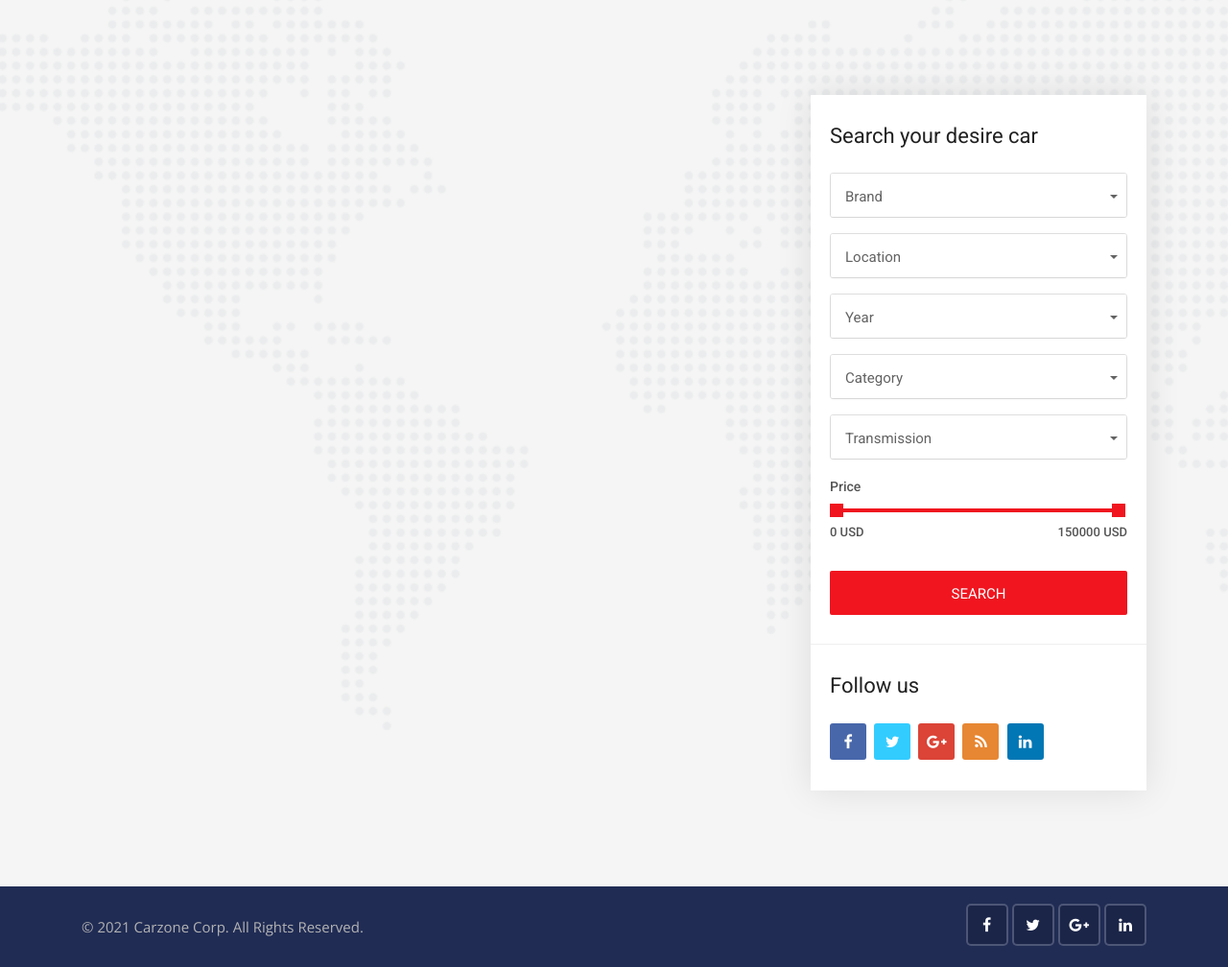
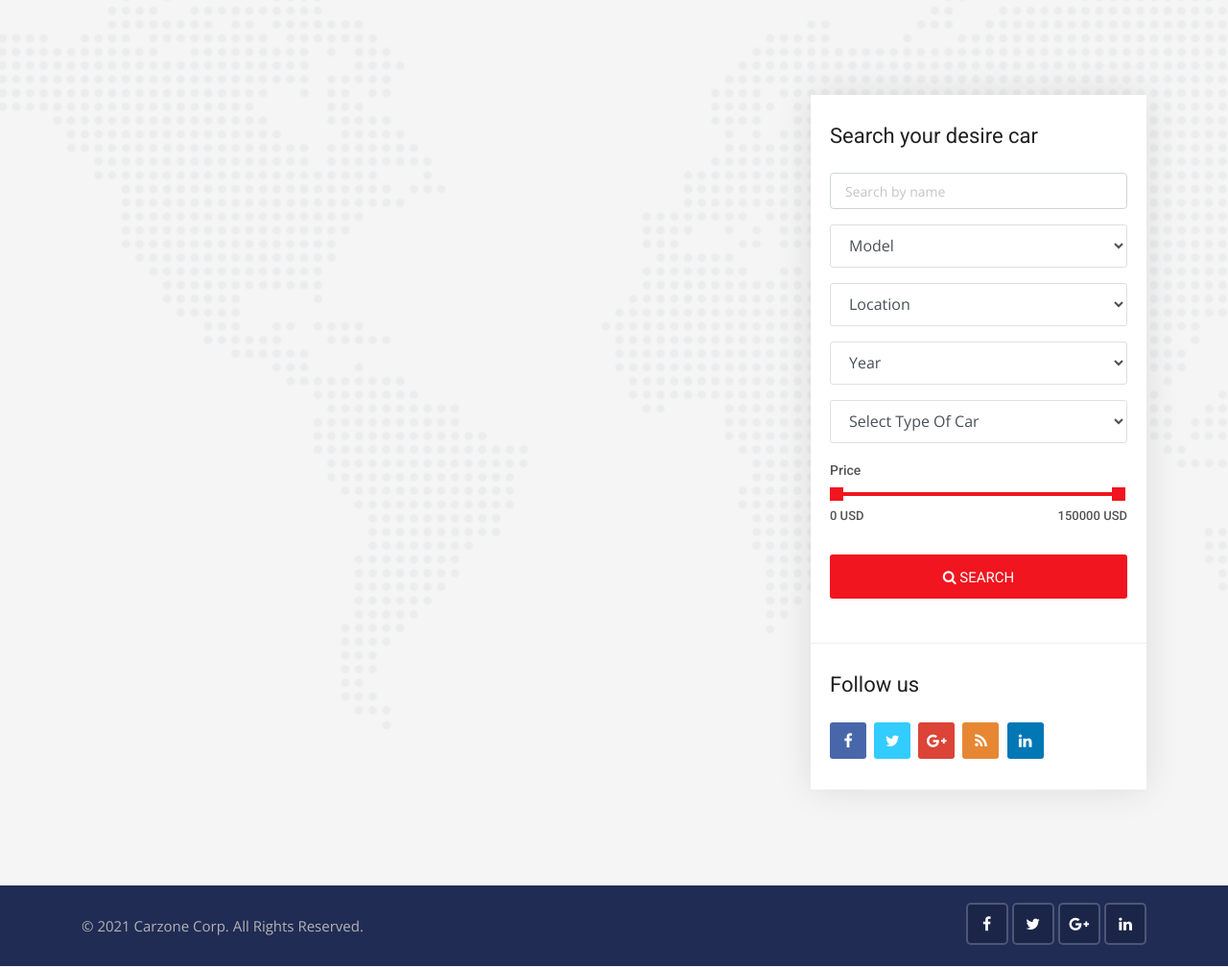
Before and after one commit to utso1707097/carzone-gitproject, a Django app: page /cars/ in a window 1280 px wide. Shown: the part 361-1369 px from the top of the page at 96% size. Run offline with Django 3.2, Linux system fonts and the light colour scheme; data that the repository does not hold is empty; some libraries are stand-ins or nearby versions.

Commit message:
Completed search functionality and admin customization

```diff
--- a/cars/views.py
+++ b/cars/views.py
@@ -9,8 +9,18 @@
 	paginator=Paginator(cars,4)
 	page=request.GET.get('page')
 	paged_cars=paginator.get_page(page)
+
+	model_search =Car.objects.values_list('model',flat=True).distinct()
+	city_search =Car.objects.values_list('city',flat=True).distinct()
+	year_search =Car.objects.values_list('year',flat=True).distinct()
+	body_style_search =Car.objects.values_list('body_style',flat=True).distinct()
+
 	data={
 		'cars':paged_cars,
+		'model_search':model_search,
+		'city_search':city_search,
+		'year_search':year_search,
+		'body_style_search':body_style_search,
 	}
 	return render(request, 'cars/cars.html',data)
 
@@ -23,12 +33,56 @@
 
 def search(request):
 	cars=Car.objects.order_by('-created_date')
+
+	model_search =Car.objects.values_list('model',flat=True).distinct()
+	city_search =Car.objects.values_list('city',flat=True).distinct()
+	year_search =Car.objects.values_list('year',flat=True).distinct()
+	body_style_search =Car.objects.values_list('body_style',flat=True).distinct()
+	transmission_search=Car.objects.values_list('transmission',flat=True).distinct()
+
+
 	if 'keyword' in request.GET:
 		keyword=request.GET['keyword']
 		if keyword:
 			cars = cars.filter(description__icontains=keyword)
 
+	if 'model' in request.GET:
+		model=request.GET['model']
+		if model:
+			cars = cars.filter(model__iexact=model)
+
+	if 'city' in request.GET:
+		city=request.GET['city']
+		if city:
+			cars = cars.filter(city__iexact=city)
+
+	if 'year' in request.GET:
+		year=request.GET['year']
+		if year:
+			cars = cars.filter(year__iexact=year)
+
+	if 'body_style' in request.GET:
+		body_style=request.GET['body_style']
+		if body_style:
+			cars = cars.filter(body_style__iexact=body_style)
+
+	if 'transmission' in request.GET:
+		transmission=request.GET['transmission']
+		if transmission:
+			cars = cars.filter(transmission__iexact=transmission)
+
+	if 'min_price' in request.GET:
+		min_price=request.GET['min_price']
+		max_price=request.GET['max_price']
+		if max_price:
+			cars=cars.filter(price__gte=min_price,price__lte=max_price)
+
 	data={
 		'cars':cars,
+		'model_search':model_search,
+		'city_search':city_search,
+		'year_search':year_search,
+		'body_style_search':body_style_search,
+		'transmission_search':transmission_search,
 	}
 	return render(request, 'cars/search.html',data)
--- a/templates/cars/cars.html
+++ b/templates/cars/cars.html
@@ -138,55 +138,41 @@
                     <!-- Advanced search start -->
                     <div class="widget advanced-search2">
                         <h3 class="sidebar-title">Search your desire car</h3>
-                        <form method="GET">
+                        <form action="{% url 'search' %}" method="">
                 <div class="form-group">
-                                <select class="selectpicker search-fields" name="brand">
-                                    <option>Brand</option>
-                                    <option>Any</option>
-                                    <option>New</option>
-                                    <option>Semi-New</option>
-                                    <option>Damaged</option>
-                                    <option>Used</option>
+                    <input type="text" name="keyword" placeholder="Search by name" class="form-control">
+                </div>
+
+                <div class="form-group">
+                    <select class="form-control search-fields" name="model">
+                        <option selected="true" disabled="disabled">Model</option>
+                        {% for model in model_search %}
+                            <option value="{{model}}">{{model}}</option>
+                        {% endfor %}
                     </select>
                 </div>
                 <div class="form-group">
-                                <select class="selectpicker search-fields" name="location">
-                                    <option>Location</option>
-                                    <option>United States</option>
-                                    <option>United Kingdom</option>
-                                    <option>American Samoa</option>
-                                    <option>Belgium</option>
-                                    <option>Cameroon</option>
-                                    <option>Canada</option>
+                    <select class="form-control search-fields" name="city">
+                        <option selected="true" disabled="disabled">Location</option>
+                        {% for city in city_search %}
+                            <option value="{{city}}">{{city}}</option>
+                        {% endfor %}
                     </select>
                 </div>
                 <div class="form-group">
-                                <select class="selectpicker search-fields" name="year">
-                                    <option>Year</option>
-                                    <option>2016</option>
-                                    <option>2017</option>
-                                    <option>2018</option>
-                                    <option>2019</option>
-                                    <option>2020</option>
+                    <select class="form-control search-fields" name="year">
+                        <option selected="true" disabled="disabled">Year</option>
+                        {% for year in year_search %}
+                            <option value="{{year}}">{{year}}</option>
+                        {% endfor %}
                     </select>
                 </div>
                 <div class="form-group">
-                                <select class="selectpicker search-fields" name="category">
-                                    <option>Category</option>
-                                    <option>Luxury Car</option>
-                                    <option>Pickup Truck</option>
-                                    <option>Minivan</option>
-                                    <option>Truck</option>
-                                    <option>Sports Car</option>
-                                    <option>Wagon</option>
-                                </select>
-                            </div>
-                            <div class="form-group">
-                                <select class="selectpicker search-fields" name="transmission">
-                                    <option>Transmission</option>
-                                    <option>Automatic</option>
-                                    <option>Manual</option>
-                                    <option>Tiptronic</option>
+                    <select class="form-control search-fields" name="body_style">
+                        <option selected="true" disabled="disabled">Select Type Of Car</option>
+                        {% for body_style in body_style_search %}
+                            <option value="{{body_style}}">{{body_style}}</option>
+                        {% endfor %}
                     </select>
                 </div>
                 <div class="range-slider clearfix">
@@ -194,8 +180,10 @@
                                 <div data-min="0" data-max="150000"  data-min-name="min_price" data-max-name="max_price" data-unit="USD" class="range-slider-ui ui-slider" aria-disabled="false"></div>
                                 <div class="clearfix"></div>
                             </div>
-                            <div class="form-group mb-0">
-                                <button class="search-button btn">Search</button>
+                <div class="form-group">
+                    <button class="btn btn-block button-theme btn-md">
+                        <i class="fa fa-search"></i> Search
+                    </button>
                 </div>
             </form>
                     </div>
```
Also changed, not shown: carzone/static/css/admin.css (added, +37 -0 lines), pages/views.py (+8 -0 lines), templates/admin/base_site.html (added, +12 -0 lines), templates/cars/search.html (+25 -36 lines), templates/pages/home.html (+21 -32 lines). Lines whose indentation alone changed are shown as unchanged.
